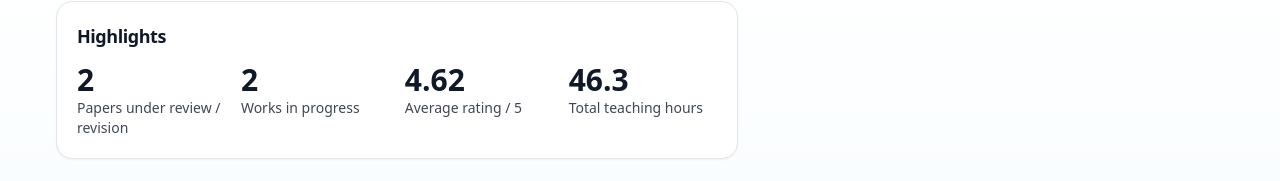
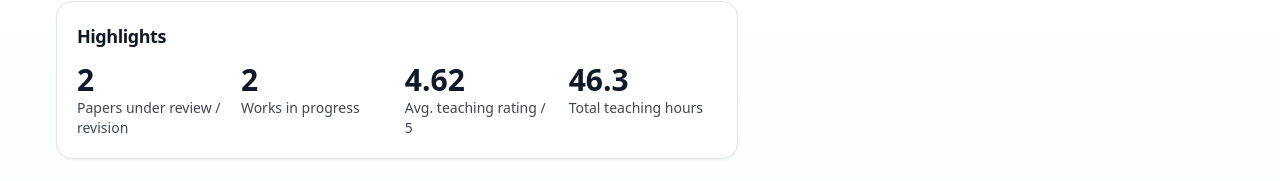
Before and after one commit to shirilsaju/academic-site, a React (Vite) app: page /#summary in a window 1280 px wide. Shown: the part 771-952 px from the top of the page. Built offline with nearby package versions, Linux system fonts and the light colour scheme.

Commit message:
Update App.tsx

```diff
--- a/src/App.tsx
+++ b/src/App.tsx
@@ -441,7 +441,7 @@ export default function AcademicSite() {
                   </div>
                   <div>
                     <div className="text-3xl font-semibold">4.62</div>
-                    <div className="opacity-80">Average rating / 5</div>
+                    <div className="opacity-80">Avg. teaching rating / 5</div>
                   </div>
                   <div>
                     <div className="text-3xl font-semibold">
@@ -678,7 +678,7 @@ export default function AcademicSite() {
                     })()
                   }
                 </div><div className="opacity-80">Total teaching hours (incl. tutorials)</div></div>
-                <div><div className="text-3xl font-semibold">4.62</div><div className="opacity-80">Average rating / 5</div></div>
+                <div><div className="text-3xl font-semibold">4.62</div><div className="opacity-80">Avg. teaching rating / 5</div></div>
               </CardContent>
             </Card>
 
```
